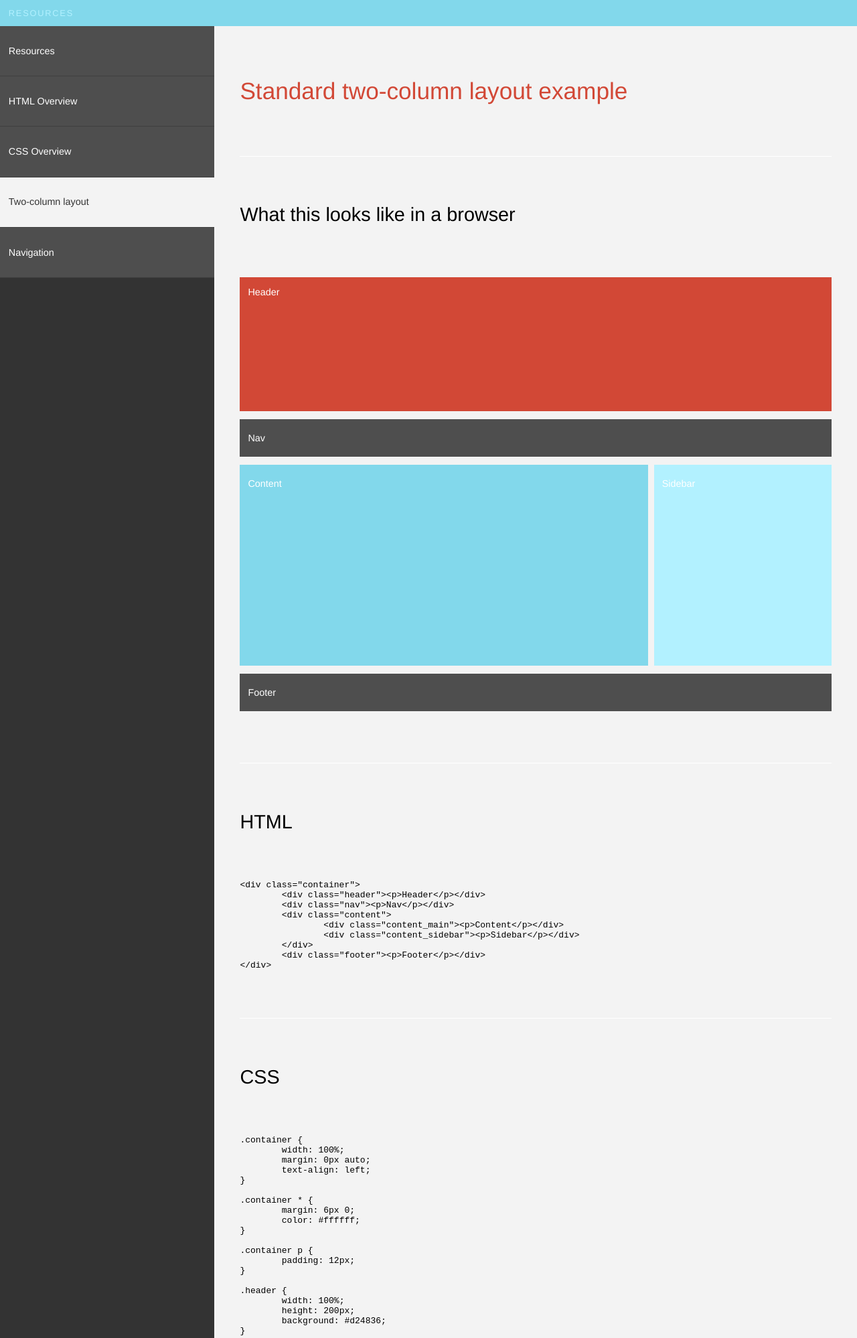
After one commit to ddelmar/resilient, a PHP site: page /resources/layout_2col/ in a window 1280 px wide. The commit adds this page. Shown: the top 1998 px of the page at 67% size. Run offline with PHP 8.4, Linux system fonts and the light colour scheme; some libraries are stand-ins or nearby versions.

Commit message:
added _assets folder

```diff
--- a/resources/c/master.css
+++ b/resources/_assets/c/master.css
@@ -81,9 +81,11 @@ h2 {
 }
 
 h3 {
-	font-weight:100;
-	font-size: .08em;
+	font-weight: 100;
+	font-size: 1.8em;
+	text-align: left;
 	width: 100%;
+	padding: 0 0 8% 0;
 }
 
 h4 {
@@ -100,6 +102,14 @@ h4#name {
 	color: white;
 }
 
+section {
+	border-top: 1px solid #fff;
+	padding: 8% 0;
+	display: block;
+	float: left;
+	width: 100%;
+}
+
 p {
 	font-size: .9em;
 	color:#333;
@@ -108,7 +118,6 @@ p {
 }
 
 pre {
-	float: left;
 }
 
 ul, li, ol { list-style-type: none; }
--- a/resources/includes/head.php
+++ b/resources/_assets/includes/head.php
@@ -9,13 +9,13 @@
 <meta name="HandheldFriendly" content="True" />
 <meta name="viewport" content="initial-scale=1.0; maximum-scale=1.0; user-scalable=0;" />
 <meta name="description" content="BRASS leverages data to tell the ongoing personal stories of those behind bars." />
-<link href="/resources/c/master.css" rel="stylesheet" type="text/css" />
+<link href="/resources/_assets/c/master.css" rel="stylesheet" type="text/css" />
 <link rel="shortcut icon" href="http://delmarsenties.s3.amazonaws.com/resilient/favicon.gif" />
 
 <META NAME="ROBOTS" CONTENT="NOINDEX, NOFOLLOW">
 
-<script type="text/javascript" src="/resources/j/jquery-latest.min.js"></script>
-<script type="text/javascript" src="/resources/j/main.js"></script>
+<script type="text/javascript" src="/resources/_assets/j/jquery-latest.min.js"></script>
+<script type="text/javascript" src="/resources/_assets/j/main.js"></script>
 
 <title>Resilient Coders | Resources</title>
 
--- /dev/null
+++ b/resources/_assets/includes/nav.php
@@ -0,0 +1,9 @@
+<div class="content_left">
+	<ul class="nav">
+		<li class="resources"><a href="/resources/">Resources</a></li>
+		<li class="html"><a href="/resources/html/" >HTML Overview</a></li>
+		<li class="css"><a href="/resources/css/" >CSS Overview</a></li>
+		<li class="layout_2col"><a href="/resources/layout_2col/" >Two-column layout</a></li>
+		<li class="navigation"><a href="/resources/navigation/" >Navigation</a></li>
+	</ul>
+</div><!-- /content_left -->
--- a/resources/includes/nav.php
+++ /dev/null
@@ -1,6 +0,0 @@
-<div class="content_left">
-	<ul class="nav">
-		<li class="resources"><a href="/resources/">Resilient Coders</a></li>
-		<li class="html"><a href="/resources/html/" >HTML Overview</a></li>
-	</ul>
-</div><!-- /content_left -->
--- /dev/null
+++ b/resources/layout_2col/index.php
@@ -0,0 +1,169 @@
+<?php include('../_assets/includes/head.php'); ?>
+
+
+<?php require_once("../_assets/includes/nav.php"); ?>
+
+
+<div class="content_right">
+<h1 class="orange_copy"><span class="cat">Standard two-column layout example</span></h1>
+
+	<div class="margin4pc">
+		<section>
+			<h3>What this looks like in a browser</h3>
+<style>
+.container {
+	width: 100%;
+	margin: 0px auto;
+	text-align: left;
+}
+
+.container * {
+	margin: 6px 0;
+	color: #ffffff;
+}
+
+.container p {
+	padding: 12px;
+}
+
+.header {
+	width: 100%;
+	height: 200px;
+	background: #d24836;
+}
+
+.nav, .footer {
+	width: 100%;
+	background: #4e4e4e;
+	display: block;float: left;
+}
+
+.content {
+	width: 100%;
+	float: left;
+	display: block;
+	padding: 0;
+}
+
+.content_main, .content_sidebar {
+	float: left;
+	display: block;
+}
+
+.content_main {
+	width:69%;
+	height: 300px;
+	margin: 0 1% 0 0;
+	background: #82d8eb;
+}
+
+.content_sidebar {
+	width: 30%;
+	height: 300px;
+	margin: 0;
+	background: #b2f1ff;
+}
+
+
+</style>
+<div class="container">
+	<div class="header"><p>Header</p></div>
+	<div class="nav"><p>Nav</p></div>
+	<div class="content">
+		<div class="content_main"><p>Content</p></div>
+		<div class="content_sidebar"><p>Sidebar</p></div>
+	</div>
+	<div class="footer"><p>Footer</p></div>
+</div>
+
+</section>
+
+
+<section>
+<h3>HTML</h3>
+<pre>
+&lt;div class="container"&gt;
+	&lt;div class="header"&gt;&lt;p&gt;Header&lt;/p&gt;&lt;/div&gt;
+	&lt;div class="nav"&gt;&lt;p&gt;Nav&lt;/p&gt;&lt;/div&gt;
+	&lt;div class="content"&gt;
+		&lt;div class="content_main"&gt;&lt;p&gt;Content&lt;/p&gt;&lt;/div&gt;
+		&lt;div class="content_sidebar"&gt;&lt;p&gt;Sidebar&lt;/p&gt;&lt;/div&gt;
+	&lt;/div&gt;
+	&lt;div class="footer"&gt;&lt;p&gt;Footer&lt;/p&gt;&lt;/div&gt;
+&lt;/div&gt;
+</pre>
+</section>
+
+
+<section>
+<h3>CSS</h3>
+<pre>
+.container {
+	width: 100%;
+	margin: 0px auto;
+	text-align: left;
+}
+
+.container * {
+	margin: 6px 0;
+	color: #ffffff;
+}
+
+.container p {
+	padding: 12px;
+}
+
+.header {
+	width: 100%;
+	height: 200px;
+	background: #d24836;
+}
+
+.nav, .footer {
+	width: 100%;
+	background: #4e4e4e;
+	display: block;float: left;
+}
+
+.content {
+	width: 100%;
+	float: left;
+	display: block;
+	padding: 0;
+}
+
+.content_main, .content_sidebar {
+	float: left;
+	display: block;
+}
+
+.content_main {
+	width:69%;
+	height: 300px;
+	margin: 0 1% 0 0;
+	background: #82d8eb;
+}
+
+.content_sidebar {
+	width: 30%;
+	height: 300px;
+	margin: 0;
+	background: #b2f1ff;
+}
+</pre>
+</section>
+
+
+		<section>
+			<h3>Tips</h3>
+			<p>
+_ These elements have defined heights. Once they're full of content, you'll want to take out the height.<br />
+_ Make sure to "float" elements that are next to each other. And "float" their parent too.<br />
+_ Floated elements must have declared widths. And those widths should add up to 100%.<br />
+_ Margin and padding count towards your 100%. So if you have two elements next to each other, and they're each 50%, you'll need to make room for margin and padding.
+		</section>
+		</div>
+</div><!-- /margin4pc -->
+</div><!-- /content_log -->
+
+<?php include('../_assets/includes/footer.php'); ?>
```
Also changed, not shown: resources/css/index.php (added, +61 -0 lines), resources/html/index.php (+15 -12 lines), resources/index.php (+5 -5 lines), resources/navigation/index.php (added, +117 -0 lines), resources/_assets/c/desktop.css (renamed from resources/c/desktop.css), resources/_assets/c/mobile.css (added), resources/_assets/c/tablet.css (added), resources/_assets/includes/content_log.php (renamed from resources/includes/content_log.php), resources/_assets/includes/footer.php (renamed from resources/includes/footer.php), resources/_assets/includes/password_protect.php (renamed from resources/includes/password_protect.php), resources/_assets/j/jquery-latest.min.js (renamed from resources/j/jquery-latest.min.js), resources/_assets/j/main.js (renamed from resources/j/main.js).
